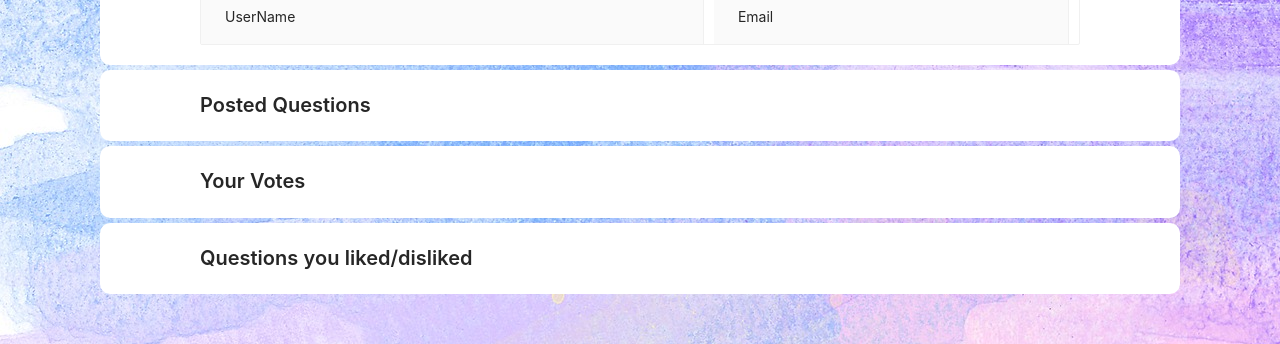
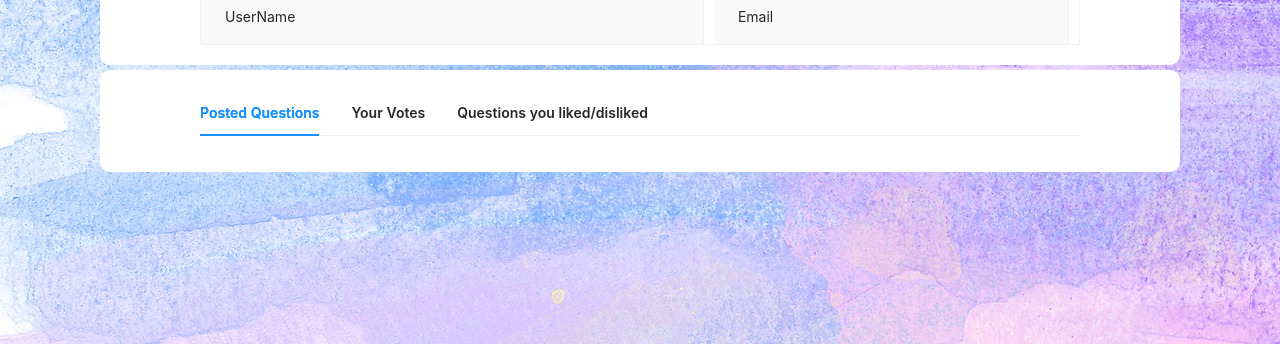
Before and after one commit to Sodaaaa/CS130-WhichOne, a React (Create React App) app: page /profile in a window 1280 px wide. Shown: the part 352-696 px from the top of the page. Built offline with nearby package versions, Linux system fonts and the light colour scheme; no server answers.

Commit message:
history data style changed

```diff
--- a/src/pages/profile/profile.css
+++ b/src/pages/profile/profile.css
@@ -26,7 +26,7 @@
   background-color: #6c5ce7;
 }
 
-.posted-questions {
+.history-data{
   /* text-align: center; */
   margin: 5px 50px;
   padding: 20px 100px;
@@ -36,25 +36,3 @@
   border-radius: 10px;
   /* height: 200px; */
 }
-
-.past-votes {
-  /* text-align: center; */
-  margin: 5px 50px;
-  padding: 20px 100px;
-  background-color: #ffffff;
-  font-size: 20px;
-  font-weight: 600;
-  border-radius: 10px;
-  /* height: 200px; */
-}
-
-.past-attitude {
-  /* text-align: center; */
-  margin: 5px 50px;
-  padding: 20px 100px;
-  background-color: #ffffff;
-  font-size: 20px;
-  font-weight: 600;
-  border-radius: 10px;
-  /* height: 200px; */
-}
--- a/src/pages/profile/profile.js
+++ b/src/pages/profile/profile.js
@@ -1,5 +1,5 @@
 import React, { Component } from "react";
-import { Descriptions, Avatar, Image, Button, Upload, message } from "antd";
+import { Descriptions, Avatar, Image, Button, Upload, message, Tabs } from "antd";
 import { UploadOutlined, UserOutlined } from "@ant-design/icons";
 import { Link } from "react-router-dom";
 import { Layout } from "antd/lib";
@@ -10,12 +10,11 @@ import OptionList from "../../components/optionList/OptionList";
 import QuestionList from "../../components/questionList/questionList";
 
 const { Header, Content } = Layout;
+const { TabPane } = Tabs;
 
-const dataSource = [
-  { key: "1", name: "daFei", age: 32 },
-  { key: "2", name: "foo", age: 42 },
-  { key: "3", name: "bar", age: 32 },
-];
+function callback(key) {
+  console.log(key);
+}
 
 // function getBase64(img, callback) {
 //   const reader = new FileReader();
@@ -253,35 +252,33 @@ export default class profile extends Component {
               </Descriptions.Item>
             </Descriptions>
           </div>
-          <div className="posted-questions">
-            Posted Questions
-            <br />
+          <div className = "history-data">
+            <Tabs defaultActiveKey="1" onChange={callback}>
+              <TabPane tab="Posted Questions" key="1">
                 {this.state.questionPopulated === false ? null : (
                   <QuestionList
                     questionList={this.state.questionlistData}
                     optionList={this.state.optionListData}
                   />
                 )}
-          </div>
-          <div className="past-votes">
-            Your Votes
-            <br />
+              </TabPane>
+              <TabPane tab="Your Votes" key="2">
                 {this.state.votePopulated === false ? null : (
                   <QuestionList
                     questionList={this.state.votelistData}
                     optionList={this.state.optionListData2}
                   />
                 )}
-          </div>
-          <div className="past-attitude">
-            Questions you liked/disliked
-            <br />
+              </TabPane>
+              <TabPane tab="Questions you liked/disliked" key="3">
                 {this.state.attitudePopulated === false ? null : (
                   <QuestionList
                     questionList={this.state.attitudeData}
                     optionList={this.state.optionListData3}
                   />
                 )}
+              </TabPane>
+            </Tabs>
           </div>
         </Content>
       </Layout>
```
Lines whose indentation alone changed are shown as unchanged.
